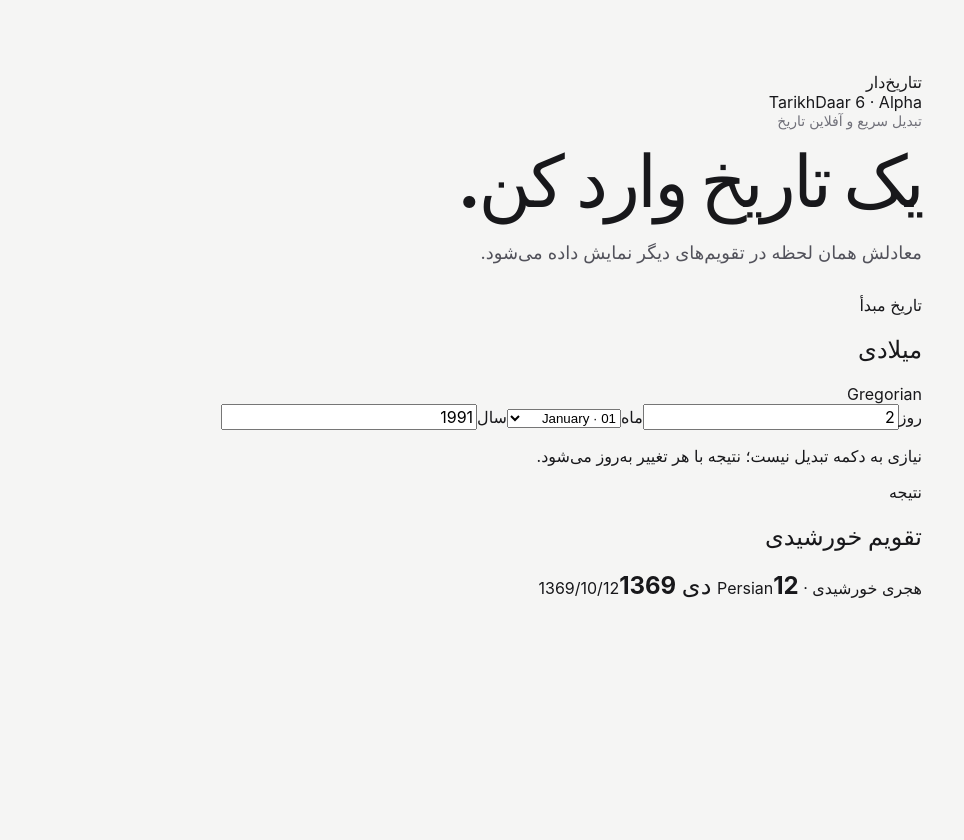
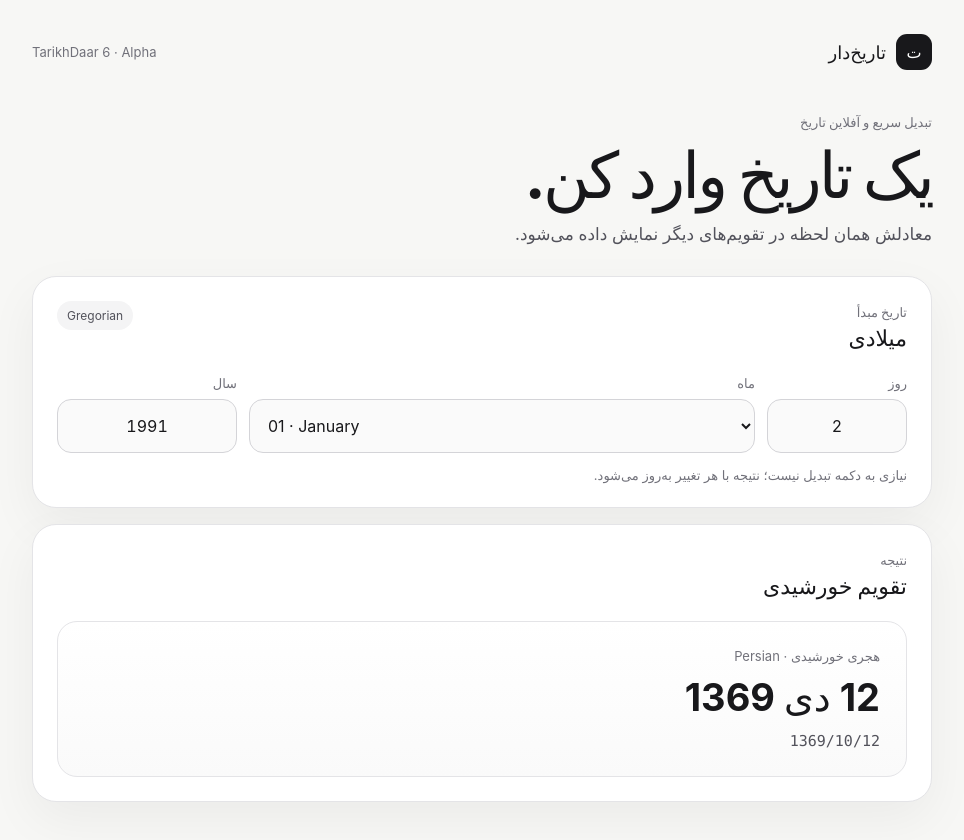
Before and after one commit to Mehrdad32/TarikhDaar, a React (Vite) app: page / in a window 1280 px wide. Shown: the top 840 px of the page, without its empty margins (158-1122 px from the left). Before the commit the page ends 800 px from the top, so only its background shows below. Built offline with nearby package versions, Linux system fonts and the light colour scheme.

Commit message:
feat: style interactive date converter

```diff
--- a/src/styles.css
+++ b/src/styles.css
@@ -1,47 +1,277 @@
 :root {
   font-family: Inter, ui-sans-serif, system-ui, -apple-system, BlinkMacSystemFont, "Segoe UI", sans-serif;
   color: #18181b;
-  background: #f5f5f4;
+  background: #f7f7f5;
   font-synthesis: none;
   text-rendering: optimizeLegibility;
 }
 
 * { box-sizing: border-box; }
-body { margin: 0; min-width: 320px; min-height: 100vh; }
-button, input { font: inherit; }
+
+body {
+  margin: 0;
+  min-width: 320px;
+  min-height: 100vh;
+}
+
+button,
+input,
+select {
+  font: inherit;
+}
 
 .shell {
-  width: min(880px, calc(100% - 32px));
+  width: min(900px, calc(100% - 32px));
   margin: 0 auto;
-  padding: 72px 0;
+  padding: 24px 0 72px;
 }
 
-.hero { margin-bottom: 32px; }
-.eyebrow { color: #71717a; font-size: 14px; margin: 0 0 8px; }
-h1 { font-size: clamp(40px, 8vw, 72px); margin: 0; letter-spacing: -0.04em; }
-.hero > p:last-child { color: #52525b; font-size: 18px; }
+.topbar {
+  display: flex;
+  align-items: center;
+  justify-content: space-between;
+  gap: 16px;
+  padding: 10px 0 44px;
+}
 
-.card {
-  background: #fff;
+.topbar > div {
+  display: flex;
+  align-items: center;
+  gap: 10px;
+}
+
+.brand-mark {
+  display: grid;
+  place-items: center;
+  width: 36px;
+  height: 36px;
+  border-radius: 11px;
+  background: #18181b;
+  color: white;
+  font-weight: 800;
+}
+
+.brand {
+  font-size: 18px;
+  font-weight: 750;
+}
+
+.version {
+  color: #71717a;
+  font-size: 13px;
+  direction: ltr;
+}
+
+.hero {
+  margin-bottom: 32px;
+}
+
+.eyebrow,
+.section-kicker {
+  color: #71717a;
+  font-size: 13px;
+  font-weight: 650;
+}
+
+.hero .eyebrow {
+  margin: 0 0 10px;
+}
+
+h1 {
+  margin: 0;
+  font-size: clamp(38px, 7vw, 64px);
+  line-height: 1.1;
+  letter-spacing: -0.045em;
+}
+
+.hero > p:last-child {
+  color: #52525b;
+  font-size: 17px;
+  margin: 14px 0 0;
+}
+
+.source-panel,
+.results {
+  background: white;
   border: 1px solid #e4e4e7;
   border-radius: 24px;
-  padding: 28px;
-  display: grid;
-  grid-template-columns: 1fr auto 1fr;
-  align-items: center;
-  gap: 24px;
-  box-shadow: 0 20px 50px rgba(0, 0, 0, 0.05);
+  padding: 24px;
+  box-shadow: 0 18px 50px rgba(24, 24, 27, 0.05);
 }
 
-.card > div { display: grid; gap: 8px; }
-.label { color: #71717a; font-size: 14px; }
-strong { font-size: 24px; }
-code { color: #52525b; direction: ltr; justify-self: start; }
-.arrow { color: #a1a1aa; font-size: 24px; }
-.note { color: #71717a; margin-top: 18px; }
+.results {
+  margin-top: 16px;
+}
 
-@media (max-width: 640px) {
-  .shell { padding: 40px 0; }
-  .card { grid-template-columns: 1fr; }
-  .arrow { transform: rotate(-90deg); justify-self: center; }
+.section-heading,
+.results-heading {
+  display: flex;
+  align-items: flex-start;
+  justify-content: space-between;
+  gap: 16px;
 }
+
+.section-heading h2,
+.results-heading h2 {
+  margin: 4px 0 0;
+  font-size: 22px;
+}
+
+.calendar-badge {
+  padding: 7px 10px;
+  border-radius: 999px;
+  background: #f4f4f5;
+  color: #52525b;
+  font-size: 12px;
+  direction: ltr;
+}
+
+.date-inputs {
+  display: grid;
+  grid-template-columns: 140px minmax(220px, 1fr) 180px;
+  gap: 12px;
+  margin-top: 24px;
+}
+
+.field {
+  display: grid;
+  gap: 8px;
+}
+
+.field > span {
+  color: #71717a;
+  font-size: 13px;
+  font-weight: 650;
+}
+
+.field input,
+.field select {
+  width: 100%;
+  min-height: 54px;
+  border: 1px solid #d4d4d8;
+  border-radius: 14px;
+  background: #fafafa;
+  color: #18181b;
+  padding: 0 14px;
+  outline: none;
+  transition: border-color 140ms ease, box-shadow 140ms ease, background 140ms ease;
+}
+
+.field input {
+  direction: ltr;
+  text-align: center;
+  font-variant-numeric: tabular-nums;
+}
+
+.field select {
+  direction: ltr;
+}
+
+.field input:focus,
+.field select:focus {
+  background: white;
+  border-color: #71717a;
+  box-shadow: 0 0 0 3px rgba(24, 24, 27, 0.08);
+}
+
+.field input[aria-invalid="true"] {
+  border-color: #fca5a5;
+}
+
+.input-hint,
+.validation-message {
+  margin: 14px 0 0;
+  font-size: 13px;
+}
+
+.input-hint {
+  color: #71717a;
+}
+
+.validation-message {
+  display: flex;
+  align-items: center;
+  gap: 8px;
+  color: #b91c1c;
+}
+
+.validation-message > span {
+  display: inline-grid;
+  place-items: center;
+  width: 20px;
+  height: 20px;
+  border-radius: 50%;
+  background: #fee2e2;
+  font-weight: 800;
+}
+
+.result-card {
+  display: grid;
+  gap: 10px;
+  margin-top: 22px;
+  padding: 26px;
+  border: 1px solid #e4e4e7;
+  border-radius: 20px;
+  background: linear-gradient(180deg, #ffffff 0%, #fafafa 100%);
+}
+
+.result-label {
+  color: #71717a;
+  font-size: 13px;
+}
+
+.result-primary,
+.result-placeholder {
+  font-size: clamp(28px, 5vw, 38px);
+  line-height: 1.25;
+}
+
+.result-numeric {
+  color: #52525b;
+  font-family: ui-monospace, SFMono-Regular, Menlo, Consolas, monospace;
+  font-size: 15px;
+  justify-self: start;
+}
+
+.result-card-disabled {
+  opacity: 0.58;
+}
+
+@media (max-width: 680px) {
+  .shell {
+    width: min(100% - 24px, 900px);
+    padding-top: 14px;
+  }
+
+  .topbar {
+    padding-bottom: 32px;
+  }
+
+  .version {
+    display: none;
+  }
+
+  .source-panel,
+  .results {
+    padding: 18px;
+    border-radius: 20px;
+  }
+
+  .date-inputs {
+    grid-template-columns: 1fr 1fr;
+  }
+
+  .field-month {
+    grid-column: 1 / -1;
+    grid-row: 1;
+  }
+
+  .field-day,
+  .field-year {
+    grid-row: 2;
+  }
+
+  .result-card {
+    padding: 20px;
+  }
+}
```
